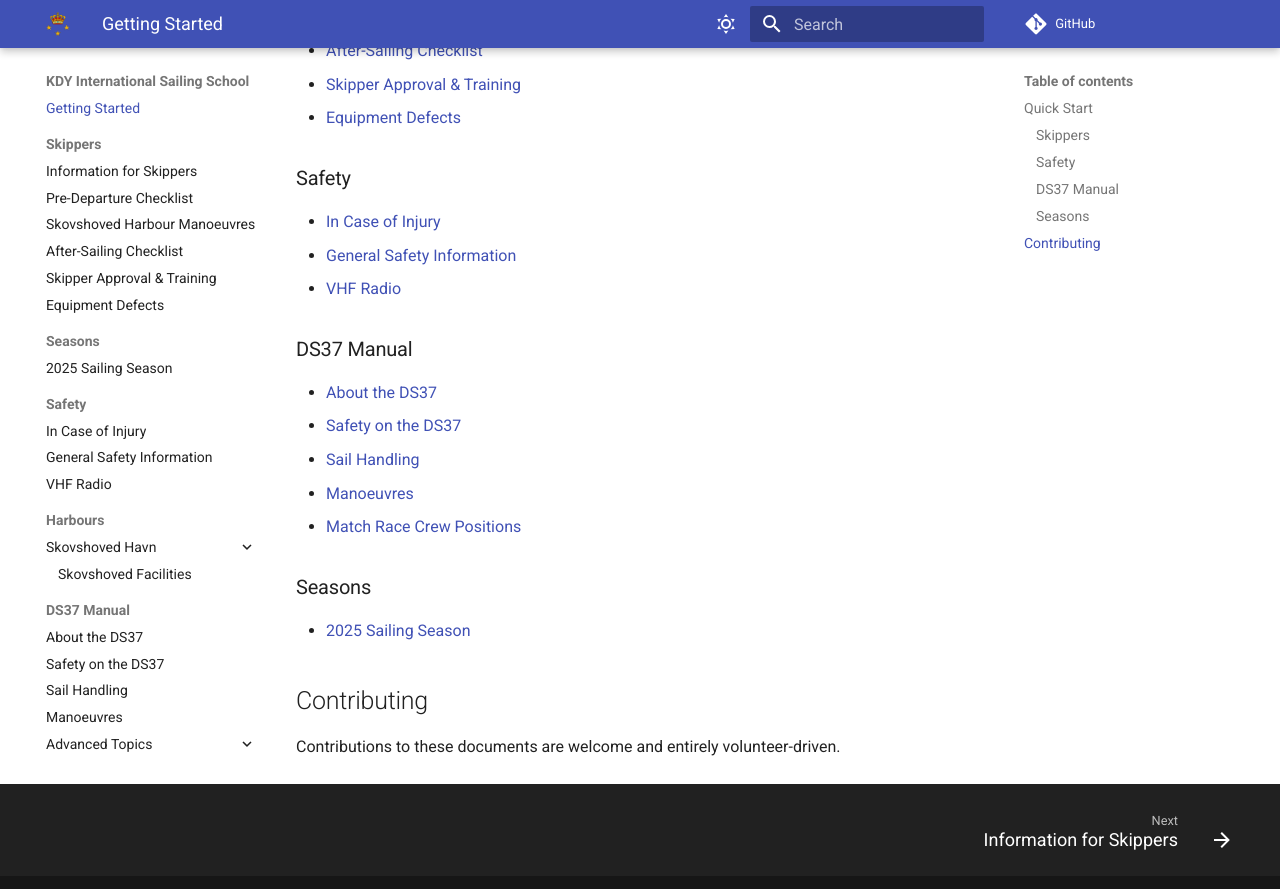
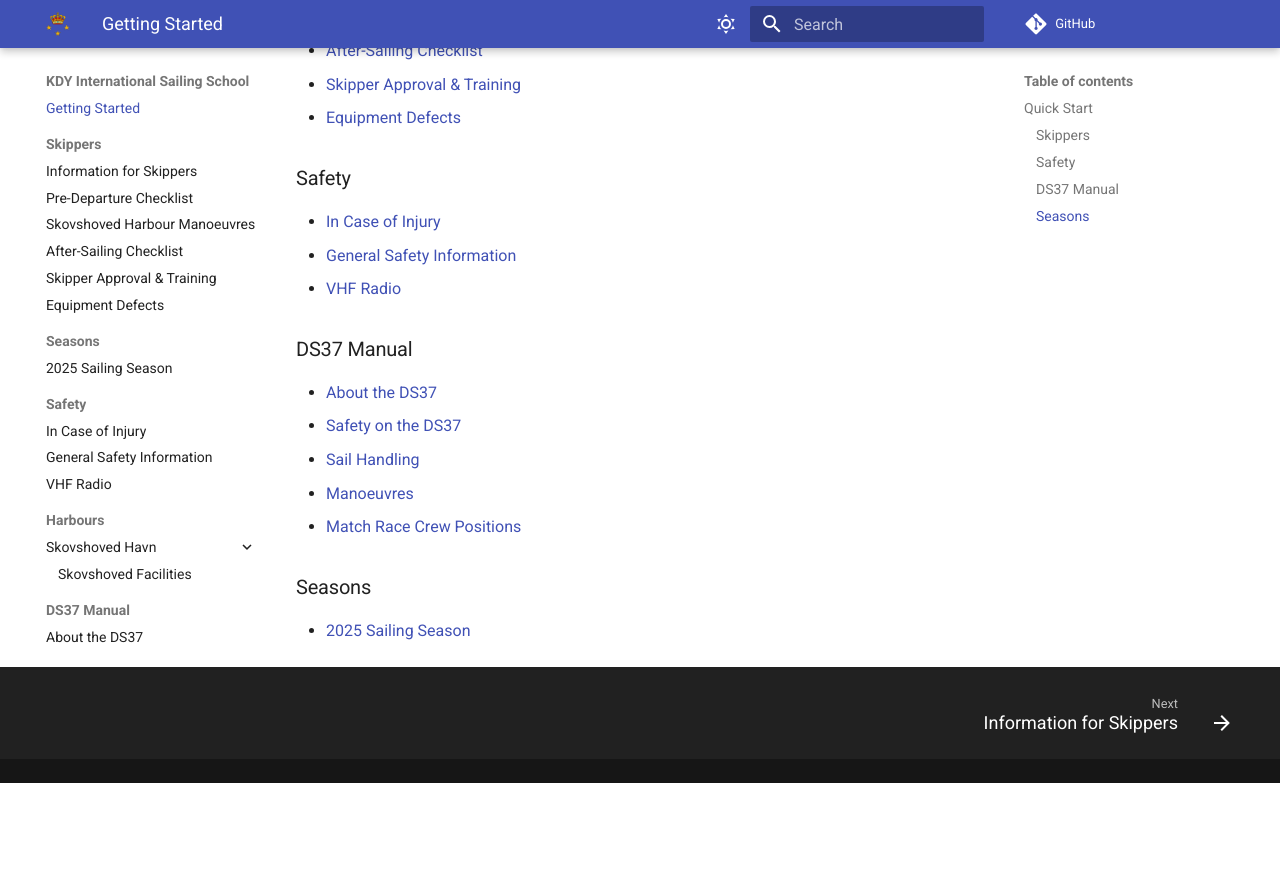
Before and after one commit to x123/kdy-iss, an MkDocs documentation site: the page built from docs/index.md, in a window 1280 px wide and 900 px high, scrolled down 987 px. Shown: the top 889 px of the window. Built offline with MkDocs 1.6.1 and Material for MkDocs 9.7.7, drawn with Linux system fonts in a browser that asks for light colours; comment, search, counter and statistics services are not loaded; after the commit the page ends 1770 px from its top, so only the background shows below that.

Commit message:
Deleted orphan text
There was a orphan header i forgot

```diff
--- a/docs/index.md
+++ b/docs/index.md
@@ -44,7 +44,3 @@ This wiki is a living document, built by the instructor team and continuously im
 ## Seasons
 
 - [2025 Sailing Season](seasons/2025.md)
-
-# Contributing
-
-Contributions to these documents are welcome and entirely volunteer-driven.
```
